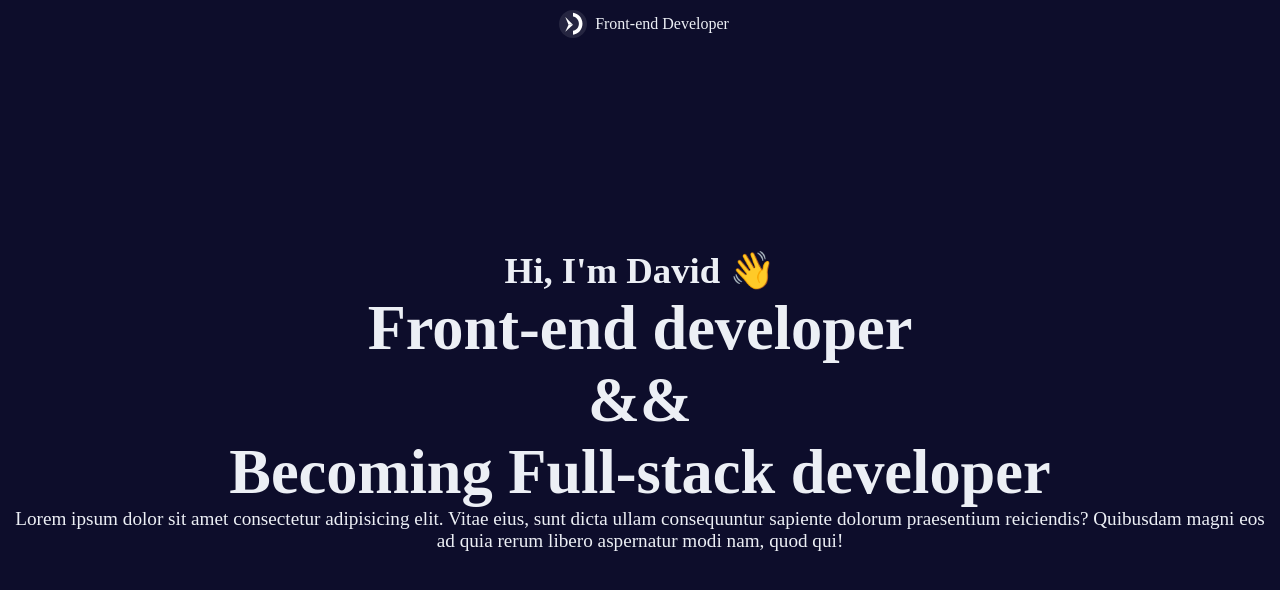
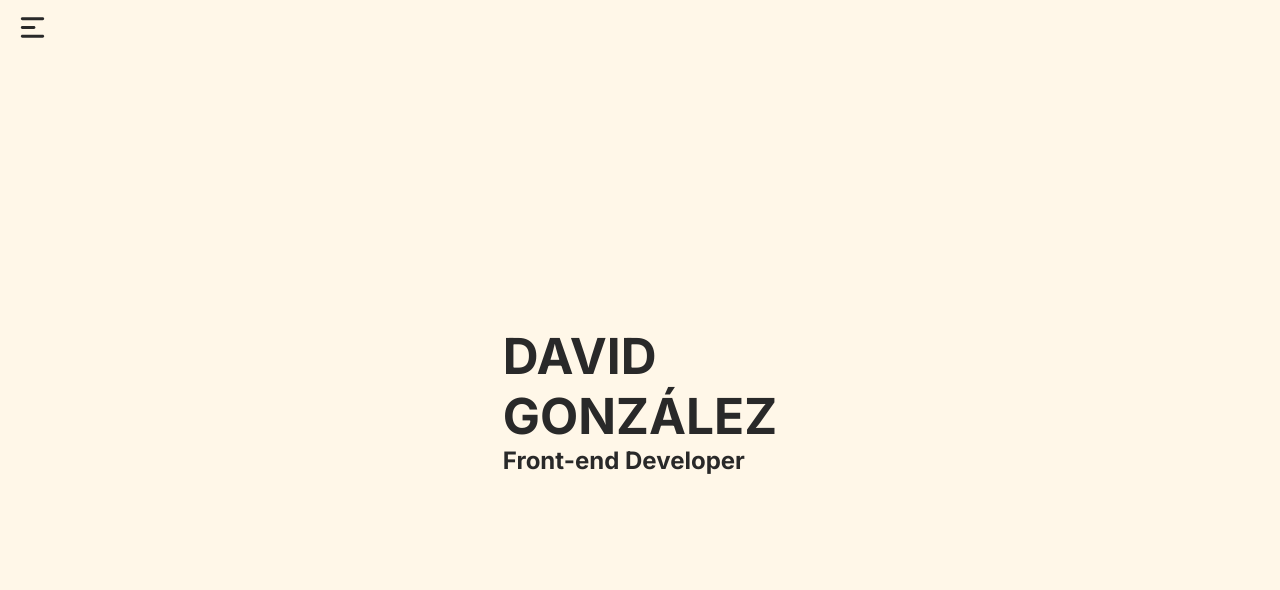
Before and after one commit to DavidDevJs/Portafolio_2021, a React (Create React App) app: page / in a window 1280 px wide. Shown: the top 590 px of the page. Built offline with nearby package versions, Linux system fonts and the light colour scheme.

Commit message:
Add Layout styled colors and fonts

```diff
--- a/package.json
+++ b/package.json
@@ -8,6 +8,7 @@
     "@testing-library/user-event": "^12.1.10",
     "react": "^17.0.2",
     "react-dom": "^17.0.2",
+    "react-icons": "^4.3.1",
     "react-scripts": "4.0.3",
     "web-vitals": "^1.0.1"
   },
--- a/public/index.html
+++ b/public/index.html
@@ -3,6 +3,12 @@
   <head>
     <meta charset="utf-8" />
     <meta name="viewport" content="width=device-width, initial-scale=1" />
+    <link rel="preconnect" href="https://fonts.googleapis.com" />
+    <link rel="preconnect" href="https://fonts.gstatic.com" crossorigin />
+    <link
+      href="https://fonts.googleapis.com/css2?family=Inter:wght@100;300;400;700&display=swap"
+      rel="stylesheet"
+    />
     <title>David González</title>
   </head>
   <body>
--- a/src/App.css
+++ b/src/App.css
@@ -1,7 +1,8 @@
 :root {
-  --primary: #0d0d2b;
-  --secondary: #3671e9;
-  --text-dark: #eceff5;
+  --bg-dark: #141b1f;
+  --bg-light: #fff7e8;
+  --txt-dark: #e6e9ee;
+  --txt-light: #292929;
 }
 
 * {
@@ -12,10 +13,9 @@
 
 html {
   font-size: 62, 5%;
-}
-
-h1 {
-  font-size: calc(1.5rem + 3vw);
+  font-family: Inter, Nunito Sans, -apple-system, \.SFNSText-Regular,
+    San Francisco, BlinkMacSystemFont, Segoe UI, Helvetica Neue, Helvetica,
+    Arial, sans-serif;
 }
 
 h2 {
--- a/src/components/About/About.css
+++ b/src/components/About/About.css
@@ -2,21 +2,26 @@
   scroll-snap-align: start;
   display: flex;
   flex-direction: column;
-  justify-content: start;
+  justify-content: center;
   align-items: center;
   text-align: center;
   padding: 20px;
+  margin-block-start: 45px;
   min-width: 100vw;
   height: 100vh;
-  background-color: rgb(234, 239, 241);
+  background-color: var(--bg-light);
+}
+
+.about__content {
+  width: 50vw;
 }
 
 .about__title {
-  color: var(--primary);
+  color: var(--txt-light);
   margin-block-end: 20px;
 }
 
 .about__p {
-  color: var(--primary);
+  color: var(--txt-light);
   text-align: justify;
 }
--- a/src/components/About/index.js
+++ b/src/components/About/index.js
@@ -3,13 +3,15 @@ import "./About.css";
 const About = () => {
   return (
     <section className="about">
-      <h2 className="about__title">About Me</h2>
-      <p className="about__p">
-        I'm a colombian frontend developer, I love to create amazing software
-        solutions on the web to improve the quality of life of the whole
-        society, through maintainable, scalable and optimized code with the best
-        usability practices always thinking User Experience.
-      </p>
+      <div className="about__content">
+        <h2 className="about__title">About Me</h2>
+        <p className="about__p">
+          I'm a colombian frontend developer, I love to create amazing software
+          solutions on the web to improve the quality of life of the whole
+          society, through maintainable, scalable and optimized code with the
+          best usability practices always thinking User Experience.
+        </p>
+      </div>
     </section>
   );
 };
--- a/src/components/Header/header.css
+++ b/src/components/Header/header.css
@@ -4,14 +4,18 @@
   flex-direction: column;
   justify-content: center;
   align-items: center;
-  text-align: center;
   min-width: 100vw;
   height: 100vh;
   padding: 10px;
-  background-color: var(--primary);
-  color: var(--text-dark);
+  background-color: var(--bg-light);
+  color: var(--txt-light);
 }
 
-.iam {
-  font-size: calc(1.5rem + 3vw);
+.iam span {
+  font-weight: 900;
 }
+
+.iam h1 {
+  font-weight: 300;
+  font-size: calc(1rem + 0.1vw);
+}
--- a/src/components/Header/index.js
+++ b/src/components/Header/index.js
@@ -4,20 +4,15 @@ import "./header.css";
 const Header = () => {
   return (
     <section className="header">
-      <h3 className="hi">
-        Hi, I'm David <span>👋</span>{" "}
-      </h3>
-      <h1 className="iam">
-        Front-end developer <br />
-        <span>&&</span> <br />
-        Becoming Full-stack developer
-      </h1>
-
-      <p>
-        Lorem ipsum dolor sit amet consectetur adipisicing elit. Vitae eius,
-        sunt dicta ullam consequuntur sapiente dolorum praesentium reiciendis?
-        Quibusdam magni eos ad quia rerum libero aspernatur modi nam, quod qui!
-      </p>
+      <div className="header__name">
+        <h2 className="iam">
+          <span>
+            DAVID <br />
+          </span>
+          GONZÁLEZ
+        </h2>
+        <h1>Front-end Developer</h1>
+      </div>
     </section>
   );
 };
--- a/src/components/Navbar/Nav.css
+++ b/src/components/Navbar/Nav.css
@@ -1,23 +1,15 @@
 nav {
   display: flex;
   position: fixed;
-  justify-content: center;
-  align-items: center;
   width: 100vw;
   height: 3rem;
   padding: 10px;
-  background-color: var(--primary);
+  background-color: var(--bg-light);
   z-index: 1;
 }
 
-nav img {
-  height: 28px;
-  width: 28px;
-  margin-inline: 8px;
+.menu {
+  width: 45px;
+  height: 35px;
+  color: var(--txt-light);
 }
-
-nav h1 {
-  font-size: 1rem;
-  font-weight: 400;
-  color: var(--text-dark);
-}
--- a/src/components/Navbar/index.js
+++ b/src/components/Navbar/index.js
@@ -1,11 +1,10 @@
-import logo from "../../assets/Icon.svg";
+import { CgMenuLeftAlt } from "react-icons/cg";
 import "./Nav.css";
 
 const Navbar = () => {
   return (
     <nav>
-      <img className="Icon" src={logo} alt="Logo David Gonzalez" />
-      <h1>Front-end Developer</h1>
+      <CgMenuLeftAlt className="menu" />
     </nav>
   );
 };
```
Also changed, not shown: 2 other files (tests, documents, lock files or other folders).
